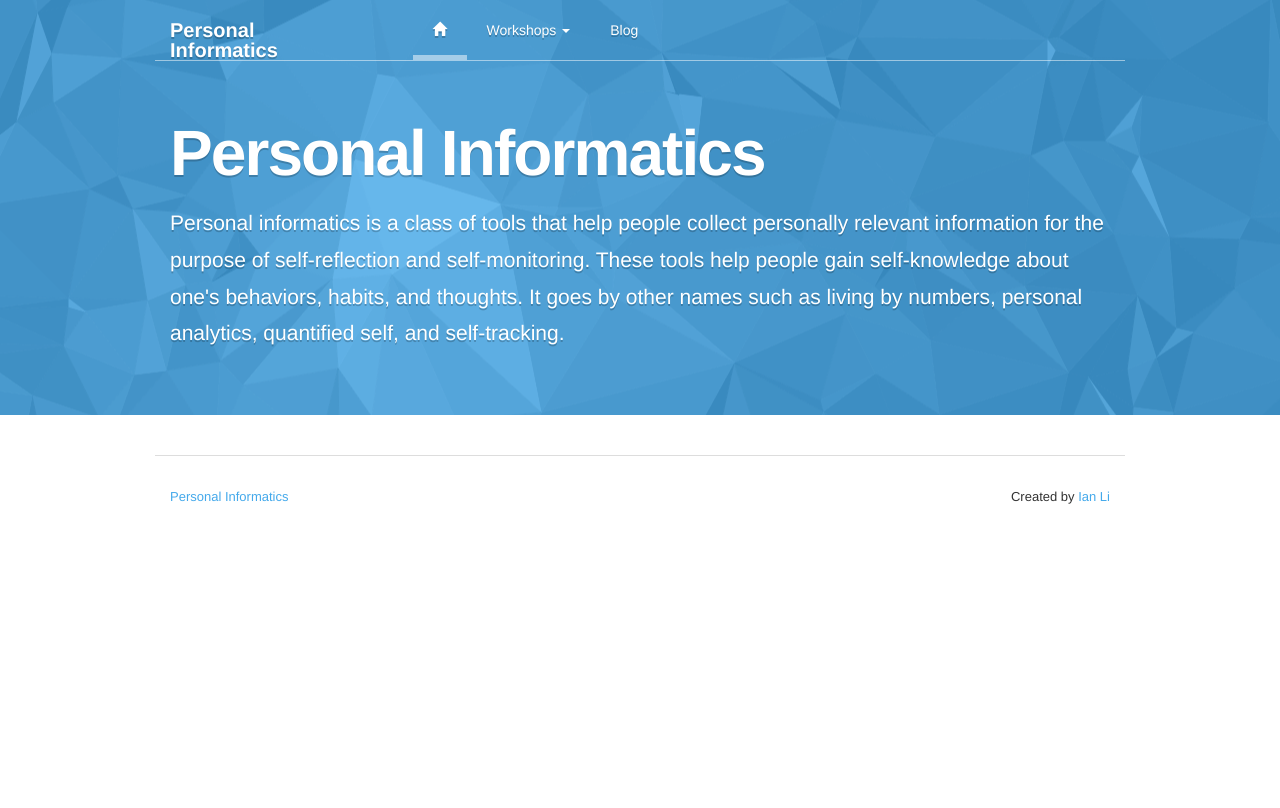
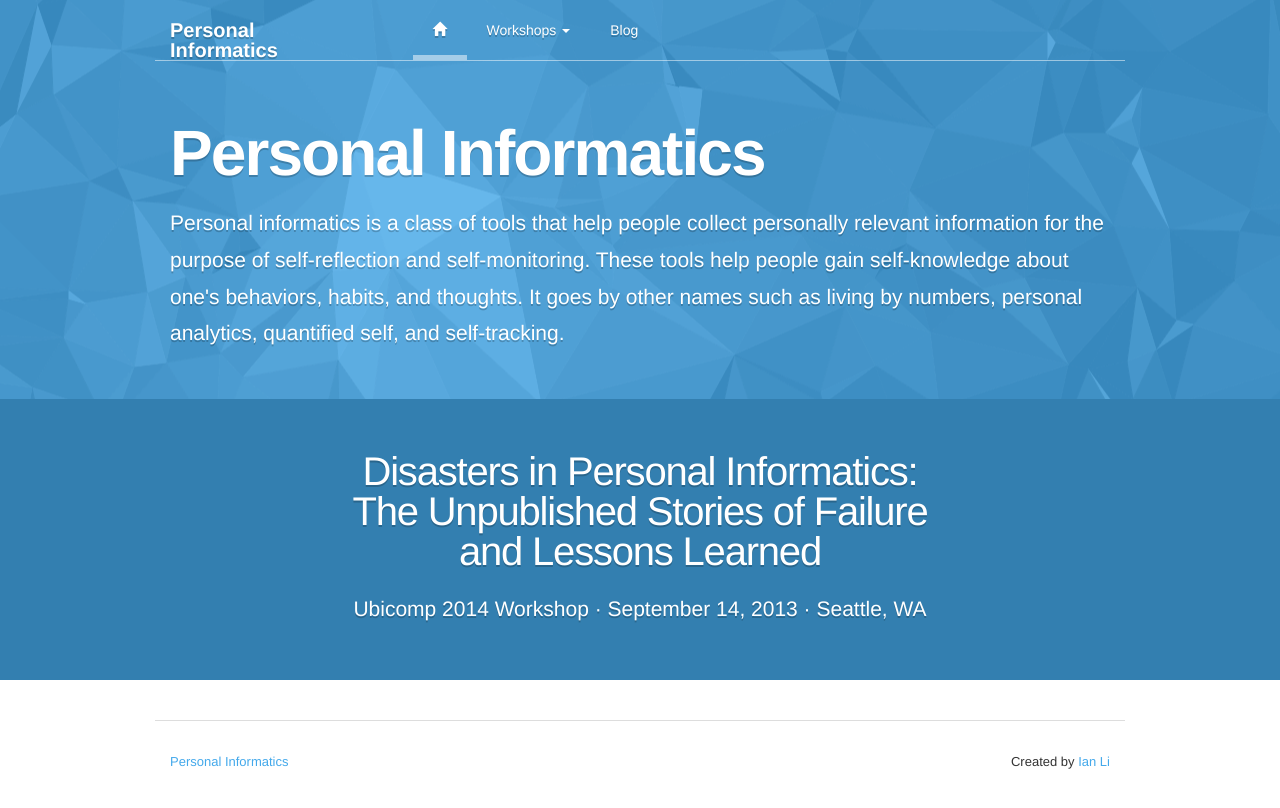
Before and after one commit to ianli/personalinformatics.org, a Jekyll site: the page built from index.html, in a window 1280 px wide. Shown: the top 808 px of the page. Built offline with Jekyll 4.4.1, drawn with Linux system fonts in a browser that asks for light colours; nearby versions of some CDN libraries.

Commit message:
Added upcoming workshop to main page

```diff
--- a/_includes/ubicomp2014_header.html
+++ b/_includes/ubicomp2014_header.html
@@ -13,7 +13,7 @@
             Personal Informatics:<br>
             The Unpublished Stories of Failure and Lessons Learned
           </h1>
-          <h2>Ubicomp 2014 Workshop &middot; September 14, 2014 &middot; Seattle, WA</h2>
+          <p>Ubicomp 2014 Workshop &middot; September 14, 2014 &middot; Seattle, WA</p>
         </div>
       </div>
     </div>
--- a/css/default.css
+++ b/css/default.css
@@ -43,11 +43,41 @@
   padding-top:70px;
 }
 
-
+/*******************
+ * Container
+ */
 
 .container,
 .jumbotron .container {
   max-width:970px;
+}
+
+/*******************
+ * Jumbotron
+ */
+
+.jumbotron {
+  padding:32px;
+}
+.jumbotron h1,
+.jumbotron h2,
+.jumbotron h3 {
+  letter-spacing:-0.03em;
+  line-height:1;
+  color:#fff;
+  text-shadow:0 2px 0 rgba(0,0,0,0.2);
+}
+  .jumbotron h1 {
+    font-weight:bold;
+    font-size:64px;
+  }
+  .jumbotron h2 {
+    font-weight:normal;
+    font-size:40px;
+  }
+.jumbotron p {
+  color:#fff;
+  text-shadow:0 2px 0 rgba(0,0,0,0.2);
 }
 
 /*******************
--- a/index.html
+++ b/index.html
@@ -6,13 +6,13 @@
 <!-- ============================== -->
 <!-- Header -->
 <!-- ============================== -->
-<header style="background-image:url(/img/bg-44a9eb.png);background-size:cover;background-position:center center;">
+<header style="margin-bottom:0;background-image:url(/img/bg-44a9eb.png);background-size:cover;background-position:center center;">
   {% include navbar.html %}
 
-  <div class="jumbotron">
+  <div class="jumbotron" style="margin:0">
     <div class="container">
       <div class="row">
-        <div class="col-md-12">
+        <div class="col-xs-12">
           <h1>
             Personal Informatics
           </h1>
@@ -26,3 +26,22 @@
     </div>
   </div>
 </header>
+
+<div class="jumbotron" style="background-color:#337fb0">
+  <div class="container">
+    <div class="row" style="text-align:center;">
+      <div class="col-xs-offset-2 col-xs-8">
+        <h2>
+          Disasters in
+          Personal Informatics:
+          The Unpublished Stories of Failure and Lessons Learned
+        </h2>
+        <p style="margin:20px 0">
+          Ubicomp 2014 Workshop &middot;
+          September 14, 2013 &middot;
+          Seattle, WA
+        </p>
+      </div>
+    </div>
+  </div>
+</div>
```
